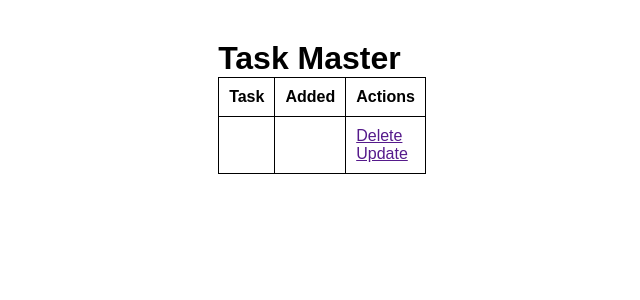
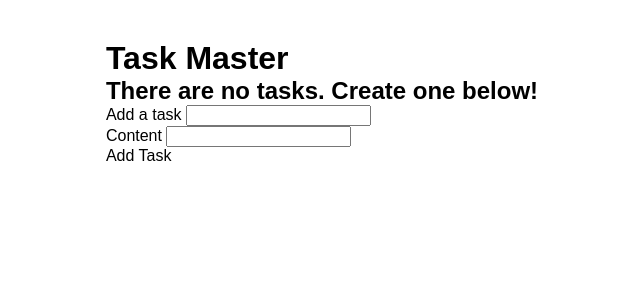
Before and after one commit to AugustineKadima/flask-todo, a Flask app: page / in a window 1280 px wide. Shown: the top 300 px of the page, without its empty margins (318-958 px from the left). Run offline with Flask 3, Linux system fonts and the light colour scheme.

Commit message:
Add crud functioality

```diff
--- a/app.py
+++ b/app.py
@@ -1,5 +1,5 @@
 from mimetypes import init
-from flask import Flask, render_template
+from flask import Flask, request, redirect, render_template
 from flask_sqlalchemy import SQLAlchemy
 from datetime import datetime
 
@@ -19,10 +19,50 @@ class Todo(db.Model):
         return f"<Todo id:{self.id} content:{self.content} completed:{self.completed} date_created:{self.date_created}"
 
 
-@app.route("/")
+@app.route("/", methods=['POST','GET'])
 def index():
-    return render_template("index.html")
+    if request.method == 'POST':
+        task_content = request.form['content']
+        new_task = Todo(content=task_content)
 
+        try:
+            db.session.add(new_task)
+            db.session.commit()
+            return redirect("/")
+        except:
+            return "There was an issue adding your task."
+    else:
+        tasks = Todo.query.order_by(Todo.date_created).all()
+        return render_template('index.html', tasks=tasks)
+
+
+@app.route('/delete/<int:id>')
+def delete(id):
+    task_to_delete = Todo.query.get_or_404(id)
+
+    try:
+        db.session.delete(task_to_delete)
+        db.session.commit()
+        return redirect('/')
+    except:
+        return 'There was a problem deleting that task.'
+
+
+@app.route('/update/<int:id>', methods=['GET', 'POST'])
+def update(id):
+
+    task_to_update = Todo.query.get_or_404(id)
+
+    if request.method == 'POST':
+        task_to_update.content = request.form['content']
+
+        try:
+            db.session.commit()
+            return redirect('/')
+        except:
+            return "There was an issue updating your task"
+    else:
+        return render_template('update.html', task = task_to_update)
 
 
 if __name__ == "__main__":
--- a/templates/index.html
+++ b/templates/index.html
@@ -8,6 +8,13 @@
 
 <div class="content">
     <h1>Task Master</h1>
+
+    {% if tasks | length < 1 %}
+
+        <h2>There are no tasks. Create one below!</h2>
+
+    {% else %}
+
         <table>
 
             <tr>
@@ -15,16 +22,33 @@
                 <th>Added</th>
                 <th>Actions</th>
             </tr>
+            {% for task in tasks %}
                 <tr>
-            <td></td>
-            <td></td>
+                    <td>{{ task.content }}</td>
+                    <td>{{ task.date_created.date() }}</td>
                     <td>
-                <a href="">Delete</a>
+                        <a href="/delete/{{ task.id }}">Delete</a>
                         <br>
-                <a href="">Update</a>
+                        <a href="/update/{{ task.id }}">Update</a>
                     </td>
                 </tr>
+            {% endfor %}
         </table>
+
+    {% endif %}
+
+    <form action="/" method="POST">
+        <div>
+            <label for="add_a_task">Add a task</label>
+            <input type="text" name="add_a_task" id="add_a_task">
+        </div>
+        <div>
+            <label for="content">Content</label>
+            <input type="text" name="content" id="content">
+        </div>
+
+        <butto>Add Task</butto>
+    </form>
 </div>
 
 {% endblock %}
```
Also changed, not shown: templates/update.html (added, +26 -0 lines), instance/test.db (added). Lines whose indentation alone changed are shown as unchanged.
